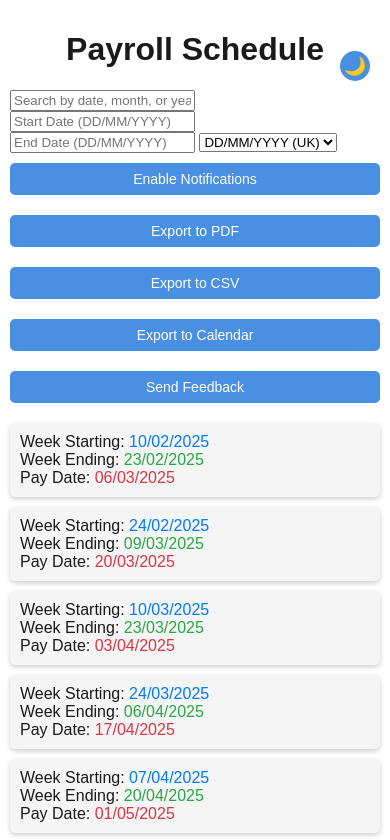
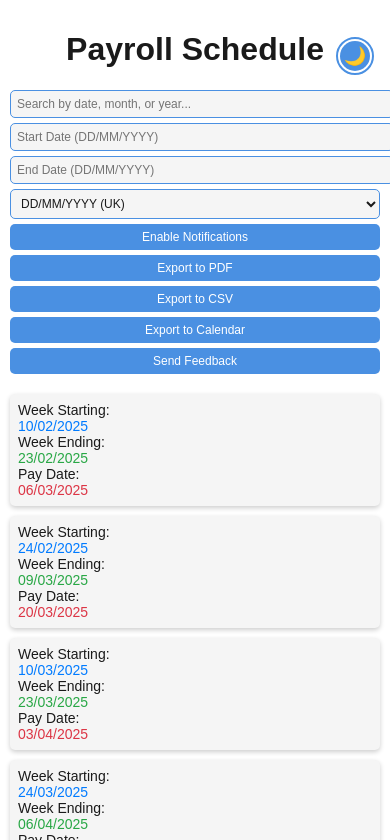
Before and after one commit to PSP91/payroll-schedule, a plain HTML site: page index.html in a window 390 px wide. Both pictures are taken after a click on the button "Toggle Theme". Shown: the top 840 px of the page. Drawn offline with nearby package versions, Linux system fonts and the light colour scheme.

Commit message:
Update styles.css

```diff
--- a/styles.css
+++ b/styles.css
@@ -12,7 +12,7 @@ body {
 .container {
     max-width: 600px;
     margin: 0 auto;
-    position: relative; /* Ensure container can contain positioned elements */
+    position: relative;
 }
 
 h1 {
@@ -20,16 +20,34 @@ h1 {
     color: #ffffff;
 }
 
+.controls {
+    display: flex;
+    flex-wrap: wrap;
+    gap: 10px;
+    margin-bottom: 20px;
+}
+
+input, select, button {
+    background-color: #2d2d2d;
+    color: #ffffff;
+    border: 1px solid #4a90e2;
+    padding: 8px;
+    border-radius: 5px;
+    font-size: 14px;
+}
+
+input:focus, select:focus, button:focus {
+    outline: 2px solid #4a90e2;
+    outline-offset: 2px;
+}
+
 button {
     background-color: #4a90e2;
     color: white;
     border: none;
+    cursor: pointer;
+    width: auto;
     padding: 10px 20px;
-    border-radius: 5px;
-    cursor: pointer;
-    margin: 10px 0;
-    width: 100%;
-    font-size: 16px;
 }
 
 button:hover {
@@ -41,12 +59,12 @@ button:hover {
     position: absolute;
     top: 20px;
     right: 20px;
-    width: 40px; /* Adjust size for the icon */
+    width: 40px;
     height: 40px;
     padding: 0;
-    font-size: 24px; /* Size of the lightbulb icon */
+    font-size: 24px;
     background-color: #4a90e2;
-    border-radius: 50%; /* Circular button for lightbulb */
+    border-radius: 50%;
     display: flex;
     align-items: center;
     justify-content: center;
@@ -63,6 +81,7 @@ button:hover {
     margin: 10px 0;
     border-radius: 5px;
     box-shadow: 0 2px 5px rgba(0, 0, 0, 0.2);
+    transition: opacity 0.3s ease;
 }
 
 .entry span.week-starting {
@@ -89,6 +108,12 @@ body.light-theme .entry {
 
 body.light-theme h1 {
     color: #1a1a1a;
+}
+
+body.light-theme .controls input, body.light-theme .controls select {
+    background-color: #f5f5f5;
+    color: #1a1a1a;
+    border: 1px solid #4a90e2;
 }
 
 body.light-theme .entry span.week-starting {
@@ -120,19 +145,48 @@ body.light-theme #themeToggle:hover {
     background-color: #357abd;
 }
 
+/* Accessibility: Ensure high contrast */
+body, .entry, .controls input, .controls select {
+    contrast-ratio: 4.5; /* WCAG AA minimum */
+}
+
+body.light-theme, body.light-theme .entry, body.light-theme .controls input, body.light-theme .controls select {
+    contrast-ratio: 4.5;
+}
+
+/* Lazy loading placeholder */
+.entry.loading {
+    opacity: 0.5;
+}
+
 /* Mobile-Friendly Adjustments */
 @media (max-width: 480px) {
     body {
         padding: 10px;
     }
 
-    button {
-        font-size: 14px;
-        padding: 8px 16px;
+    .controls {
+        flex-direction: column;
+        gap: 5px;
+    }
+
+    input, select, button {
+        width: 100%;
+        font-size: 12px;
+        padding: 6px;
     }
 
     .entry {
-        padding: 10px;
+        font-size: 14px;
+        padding: 8px;
+    }
+
+    .entry br {
+        display: none; /* Stack text vertically */
+    }
+
+    .entry span {
+        display: block; /* Stack colored text */
     }
 
     #themeToggle {
@@ -143,3 +197,14 @@ body.light-theme #themeToggle:hover {
         font-size: 18px;
     }
 }
+
+@media (max-width: 320px) {
+    .entry {
+        font-size: 12px;
+    }
+
+    button {
+        font-size: 12px;
+        padding: 6px 12px;
+    }
+}
```
